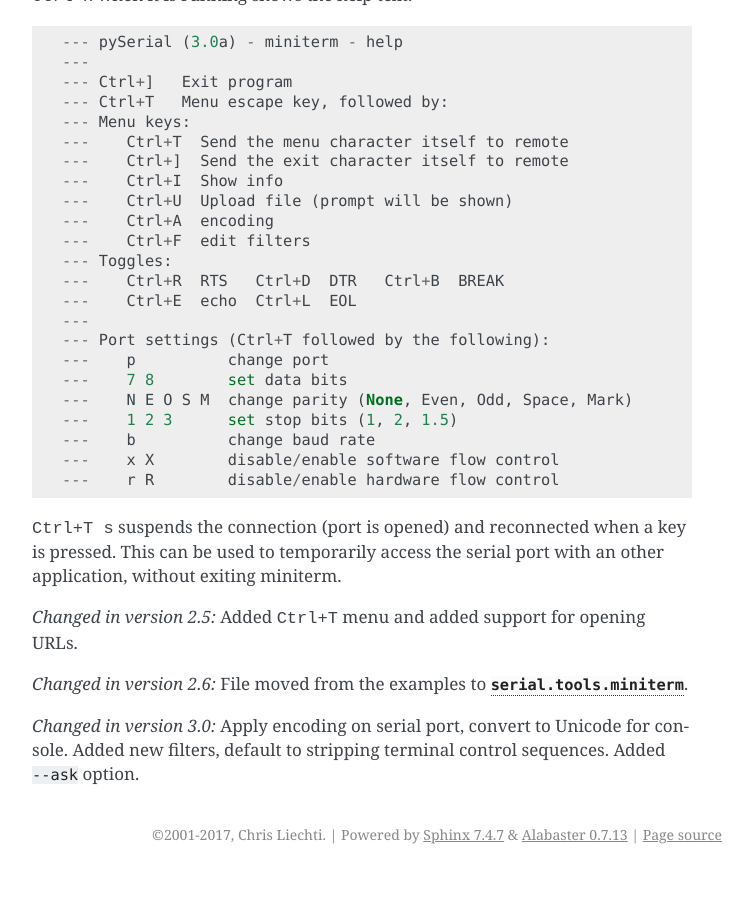
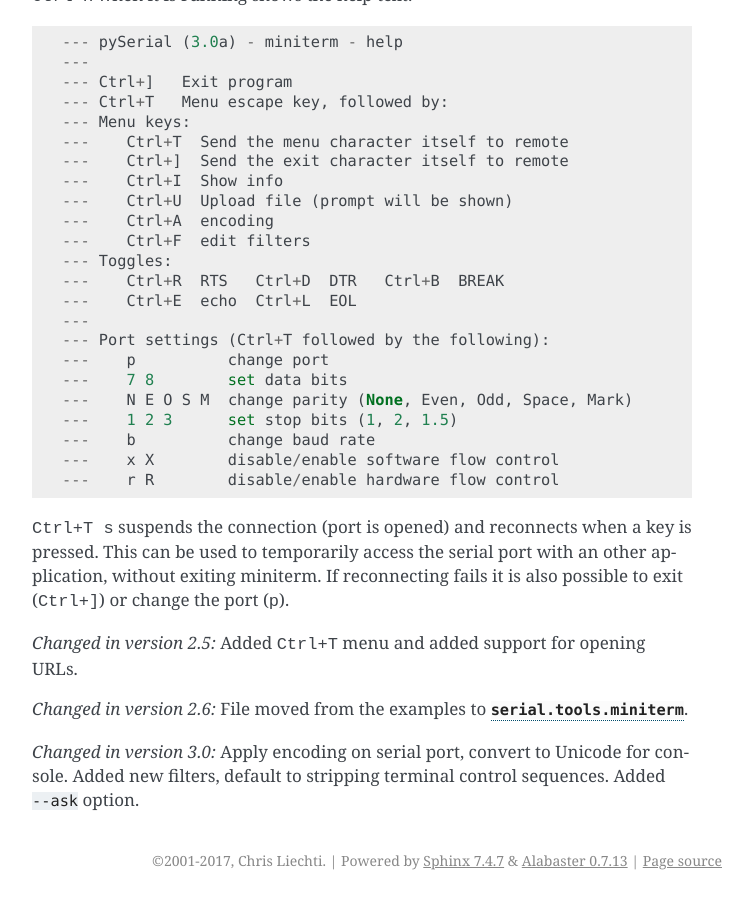
Before and after one commit to pyserial/pyserial, a Sphinx documentation site: the page built from documentation/tools.rst, in a window 1280 px wide and 900 px high, scrolled down 4926 px. Shown: the whole window, without its empty margins (388-1141 px from the left). Built offline with Sphinx 7.4.7, drawn with Linux system fonts in a browser that asks for light colours; before the commit the page ends 5800 px from its top, so only the background shows below that.

Commit message:
docs: miniterm suspend function extensions

```diff
--- a/documentation/tools.rst
+++ b/documentation/tools.rst
@@ -274,9 +274,10 @@ Typing :kbd:`Ctrl+T Ctrl+H` when it is running shows the help text::
     ---    x X        disable/enable software flow control
     ---    r R        disable/enable hardware flow control
 
-:kbd:`Ctrl+T s` suspends the connection (port is opened) and reconnected when a
+:kbd:`Ctrl+T s` suspends the connection (port is opened) and reconnects when a
 key is pressed. This can be used to temporarily access the serial port with an
-other application, without exiting miniterm.
+other application, without exiting miniterm. If reconnecting fails it is
+also possible to exit (:kbd:`Ctrl+]`) or change the port (:kbd:`p`).
 
 .. versionchanged:: 2.5
     Added :kbd:`Ctrl+T` menu and added support for opening URLs.
```
